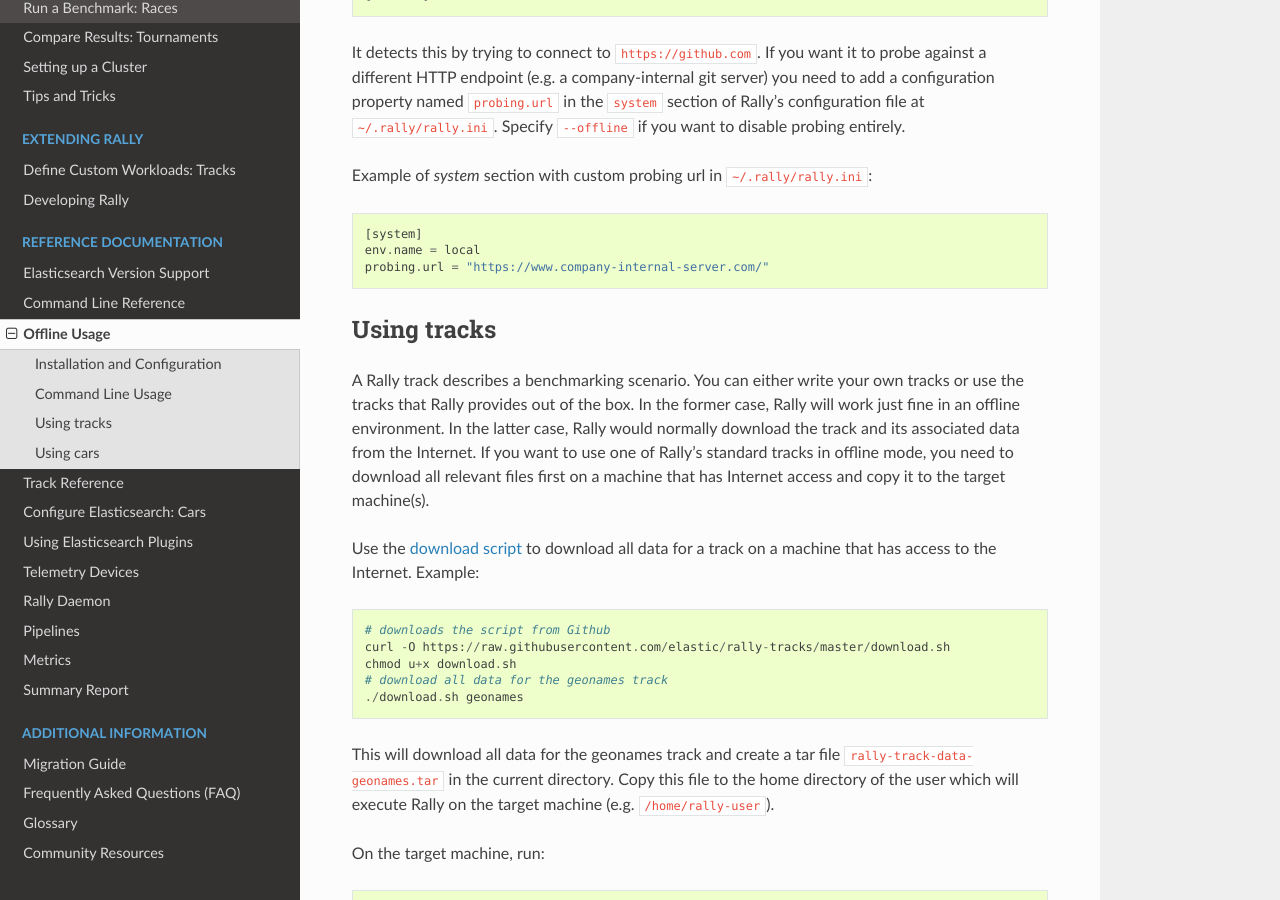
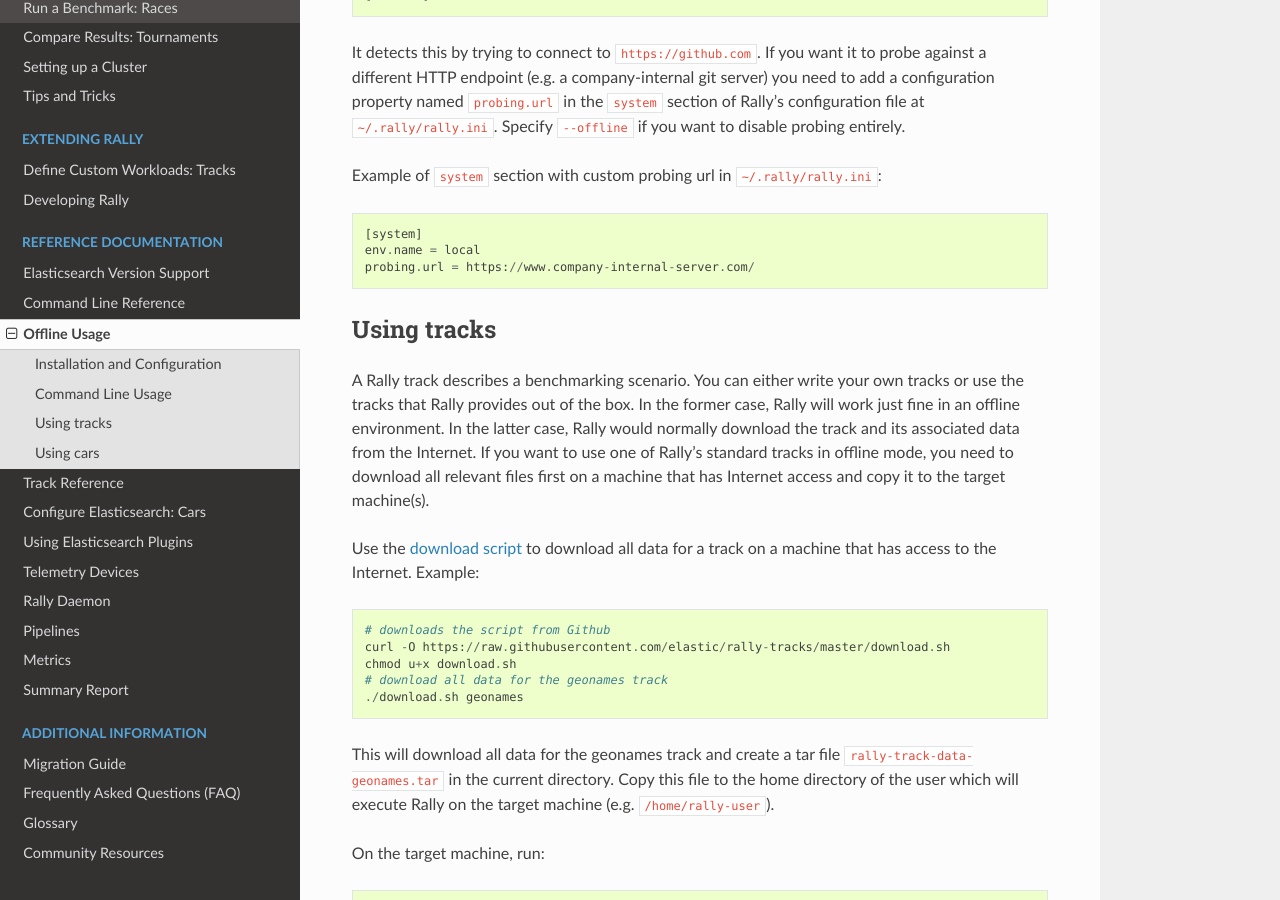
Before and after one commit to elastic/rally, a Sphinx documentation site: the page built from docs/offline.rst, in a window 1280 px wide and 900 px high, scrolled down 514 px. Built offline with Sphinx 7.4.7 and the Read the Docs theme 2.0.0, drawn with Linux system fonts in a browser that asks for light colours.

Commit message:
Code Review Changes

```diff
--- a/docs/offline.rst
+++ b/docs/offline.rst
@@ -17,11 +17,11 @@ Rally will automatically detect upon startup that no Internet connection is avai
 
 It detects this by trying to connect to ``https://github.com``. If you want it to probe against a different HTTP endpoint (e.g. a company-internal git server) you need to add a configuration property named ``probing.url`` in the ``system`` section of Rally's configuration file at ``~/.rally/rally.ini``. Specify ``--offline`` if you want to disable probing entirely.
 
-Example of `system` section with custom probing url in ``~/.rally/rally.ini``::
+Example of ``system`` section with custom probing url in ``~/.rally/rally.ini``::
 
     [system]
     env.name = local
-    probing.url = "https://www.company-internal-server.com/"
+    probing.url = https://www.company-internal-server.com/
 
 
 Using tracks
```
